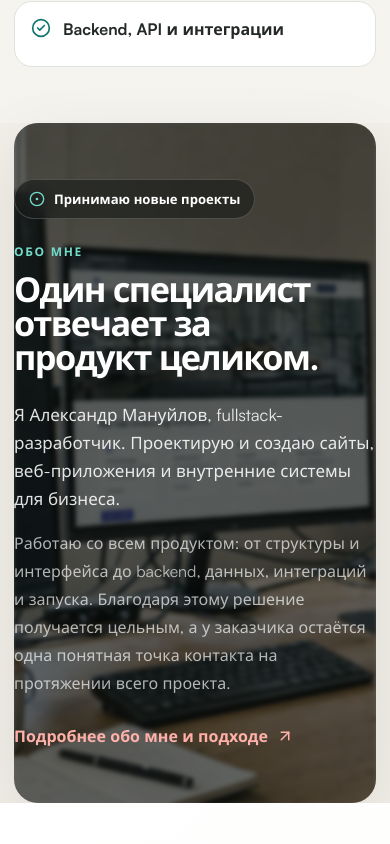
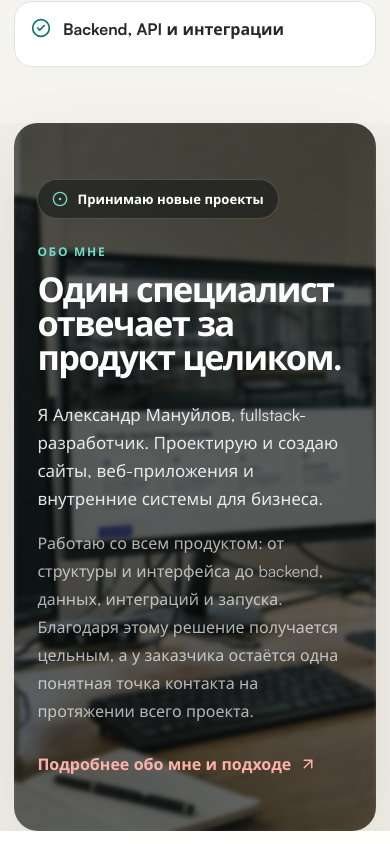
Before and after one commit to Aleks-man/portfolio, a React (Vite) app: page / in a window 390 px wide. Shown: the part 1700-2544 px from the top of the page. Built offline with nearby package versions, Linux system fonts and the light colour scheme.

Commit message:
fix: restore mobile padding in home about section

```diff
--- a/src/styles/responsive.css
+++ b/src/styles/responsive.css
@@ -98,8 +98,15 @@
     line-height: 1;
   }
 
-  .home-about {
+  .section.home-about {
     min-height: 620px;
+    padding-right: clamp(22px, 6vw, 40px);
+    padding-left: clamp(22px, 6vw, 40px);
+  }
+
+  .home-about__content {
+    width: 100%;
+    min-width: 0;
   }
 
   .home-about::before {
```
